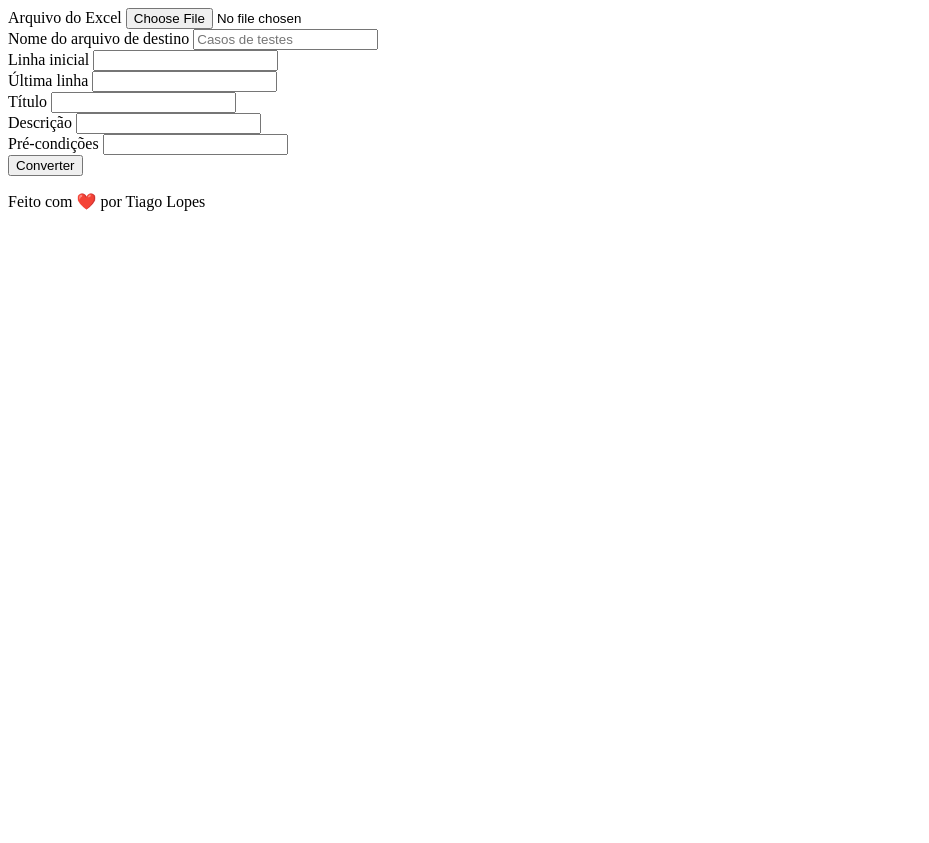
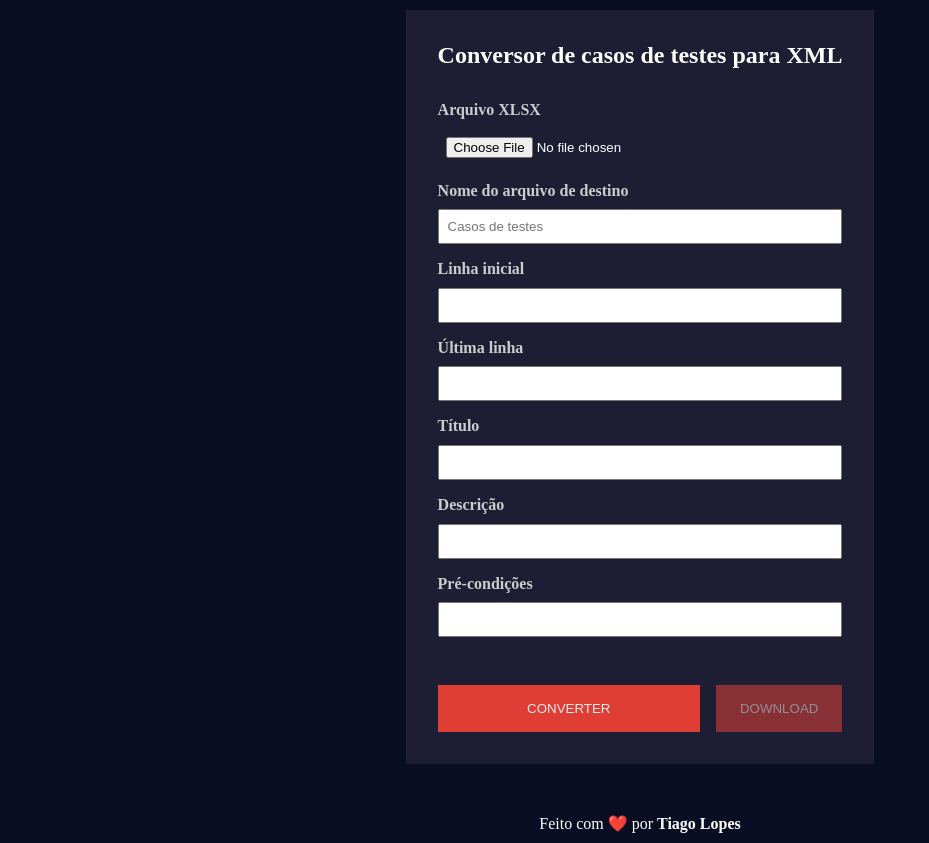
Before and after one commit to Tiago0Br/conversor-casos-de-testes-xlsx-para-xml, a website: page index.html in a window 1280 px wide. Shown: the whole page, without its empty margins (0-929 px from the left). Before the commit the page ends 800 px from the top, so only its background shows below. Drawn offline with Linux system fonts and the light colour scheme.

Commit message:
Estilizando a página
- Alterando a estrutura do HTML
- Adicionando estilos aos elementos
- Adicionando favicon para o site
- Adicionando verificação se foi inserida a extensão no nome do arquivo

```diff
--- a/index.html
+++ b/index.html
@@ -5,48 +5,54 @@
     <meta http-equiv="X-UA-Compatible" content="IE=edge">
     <meta name="viewport" content="width=device-width, initial-scale=1.0">
     <title>Converter casos de testes</title>
+    <link rel="shortcut icon" href="images/favicon.ico" type="image/x-icon">
     <link rel="stylesheet" href="styles.css">
     <script src="https://unpkg.com/read-excel-file@5.x/bundle/read-excel-file.min.js" defer></script>
     <script src="https://cdn.jsdelivr.net/npm/xmlbuilder2/lib/xmlbuilder2.min.js" defer></script>
     <script src="scripts.js" defer></script>
 </head>
 <body>
-    <div>
-        <label for="excel-file">Arquivo do Excel</label>
+    <div class="container">
+        <h2>Conversor de casos de testes para XML</h2>
+        <div class="form-inputs">
+            <div class="form-control">
+                <label for="excel-file">Arquivo XLSX</label>
                 <input type="file" name="excel-file" id="excel-file">
             </div>
-    <div>
+            <div class="form-control">
                 <label for="destination-file">Nome do arquivo de destino</label>
                 <input type="text" name="destination-file" id="destination-file" placeholder="Casos de testes">
             </div>
-    <div>
+            <div class="form-control">
                 <label for="start-row">Linha inicial</label>
                 <input type="number" name="start-row" id="start-row">
             </div>
-    <div>
+            <div class="form-control">
                 <label for="end-row">Última linha</label>
                 <input type="number" name="end-row" id="end-row">
             </div>
-    <div>
+            <div class="form-control">
                 <label for="name">Título</label>
-        <input type="number" name="name" id="name">
+                <input type="number" name="name" id="name" autocomplete="off">
             </div>
-    <div>
+            <div class="form-control">
                 <label for="summary">Descrição</label>
-        <input type="number" name="summary" id="summary">
+                <input type="number" name="summary" id="summary" autocomplete="off">
             </div>
-    <div>
+            <div class="form-control">
                 <label for="preconditions">Pré-condições</label>
                 <input type="number" name="preconditions" id="preconditions">
             </div>
+        </div>
+        <div class="action-control">
             <button id="convert" type="submit">Converter</button>
-    <div>
             <a id="link-download">
-            <button id="download" class="hidden">Download</button>
+                <button id="download" disabled class="disabled">Download</button>
             </a>
         </div>
+    </div>
     <footer>
-        <p>Feito com ❤️ por Tiago Lopes</p>
+        <p>Feito com ❤️ por <a href="https://github.com/Tiago0Br" target="_blank">Tiago Lopes</a></p>
     </footer>
 </body>
 </html>
--- a/scripts.js
+++ b/scripts.js
@@ -38,8 +38,9 @@ btnConvert.addEventListener('click', () => {
             testcase.ele('preconditions').txt(rows[currentRow][columnPreconditions])
         }
 
+        const fileName = outputFilename.includes('.xml') ? outputFilename : `${outputFilename}.xml`
         const xml = testcases.end({ prettyPrint: true })
-        const file = new File([xml], outputFilename, {
+        const file = new File([xml], fileName, {
             type: 'text/plain'
         })
         updateDownloadButton(file)
@@ -60,5 +61,6 @@ function hasFieldEmpty() {
 function updateDownloadButton(file) {
     linkDownload.href = window.URL.createObjectURL(file)
     linkDownload.download = file.name || 'saida.xml'
-    button.classList.remove('hidden')
+    button.classList.remove('disabled')
+    button.removeAttribute('disabled')
 }
--- a/styles.css
+++ b/styles.css
@@ -1,3 +1,87 @@
-.hidden {
-    display: none;
+* {
+    margin: 0;
+    padding: 0;
+    box-sizing: border-box;
 }
+
+body {
+    margin: 10px 0;
+    background-color: #090e22;
+    display: flex;
+    flex-direction: column;
+    justify-content: center;
+    align-items: center;
+    min-height: 100vh;
+    color: #fff;
+    gap: 50px;
+}
+
+.container {
+    min-width: 400px;
+    min-height: 400px;
+    background-color: #1d1e33;
+    padding: 2rem;
+}
+
+.container h2 {
+    text-align: center;
+    margin-bottom: 2rem;
+}
+
+.form-inputs {
+    display: flex;
+    flex-direction: column;
+    justify-content: space-between;
+}
+
+.form-control {
+    display: flex;
+    flex-direction: column;
+    flex: 1;
+    margin-bottom: 1rem;
+}
+
+.form-control label {
+    font-weight: bold;
+    margin-bottom: 0.6rem;
+    color: #ccc;
+}
+
+.form-control input {
+    padding: 0.5rem 0.5rem;
+}
+
+.action-control {
+    display: flex;
+    justify-content: space-between;
+    margin-top: 2rem;
+    gap: 1rem;
+}
+
+.action-control button {
+    text-transform: uppercase;
+    padding: 1rem 1.5rem;
+    background-color: #f44236;
+    border: none;
+    color: #fff;
+    flex-grow: 1;
+}
+
+.action-control button:not(.disabled) {
+    cursor: pointer;
+    opacity: 0.9;
+}
+
+.action-control button.disabled {
+    opacity: 0.5;
+}
+
+footer a {
+    font-weight: bold;
+    text-decoration: none;
+    color: #fff;
+}
+
+footer a:hover {
+    text-decoration: underline;
+}
```
Also changed, not shown: images/favicon.ico (added). Lines whose indentation alone changed are shown as unchanged.
